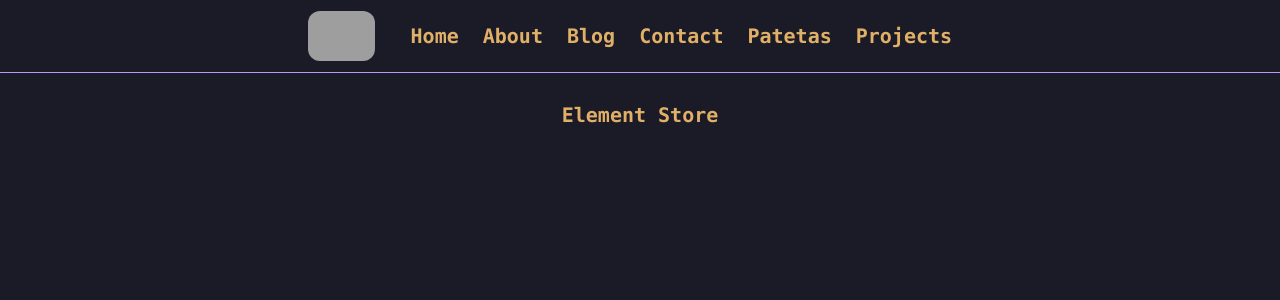
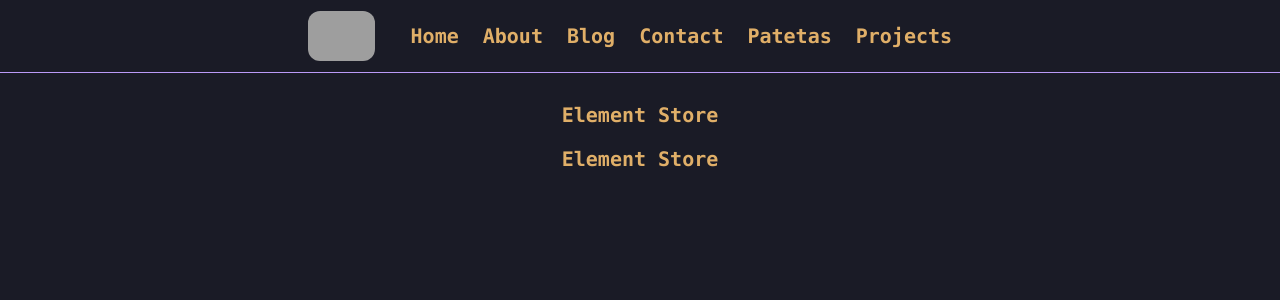
Before and after one commit to clr-cera/clr-cera.github.io, a SvelteKit app: page /projects in a window 1280 px wide. Shown: the top 300 px of the page. Built offline with nearby package versions, Linux system fonts and the light colour scheme; grey boxes are pictures that could not be loaded.

Commit message:
cafe lattes

```diff
--- a/src/routes/projects/+page.svelte
+++ b/src/routes/projects/+page.svelte
@@ -1,3 +1,4 @@
 <div class="text-myorange m-2 flex flex-col items-center justify-center py-1 text-xl font-bold">
 	<a class="my-2" href="https://element.clr.dev.br"> Element Store </a>
+	<a class="my-2" href="https://cafelattes.clr.dev.br"> Element Store </a>
 </div>
```
